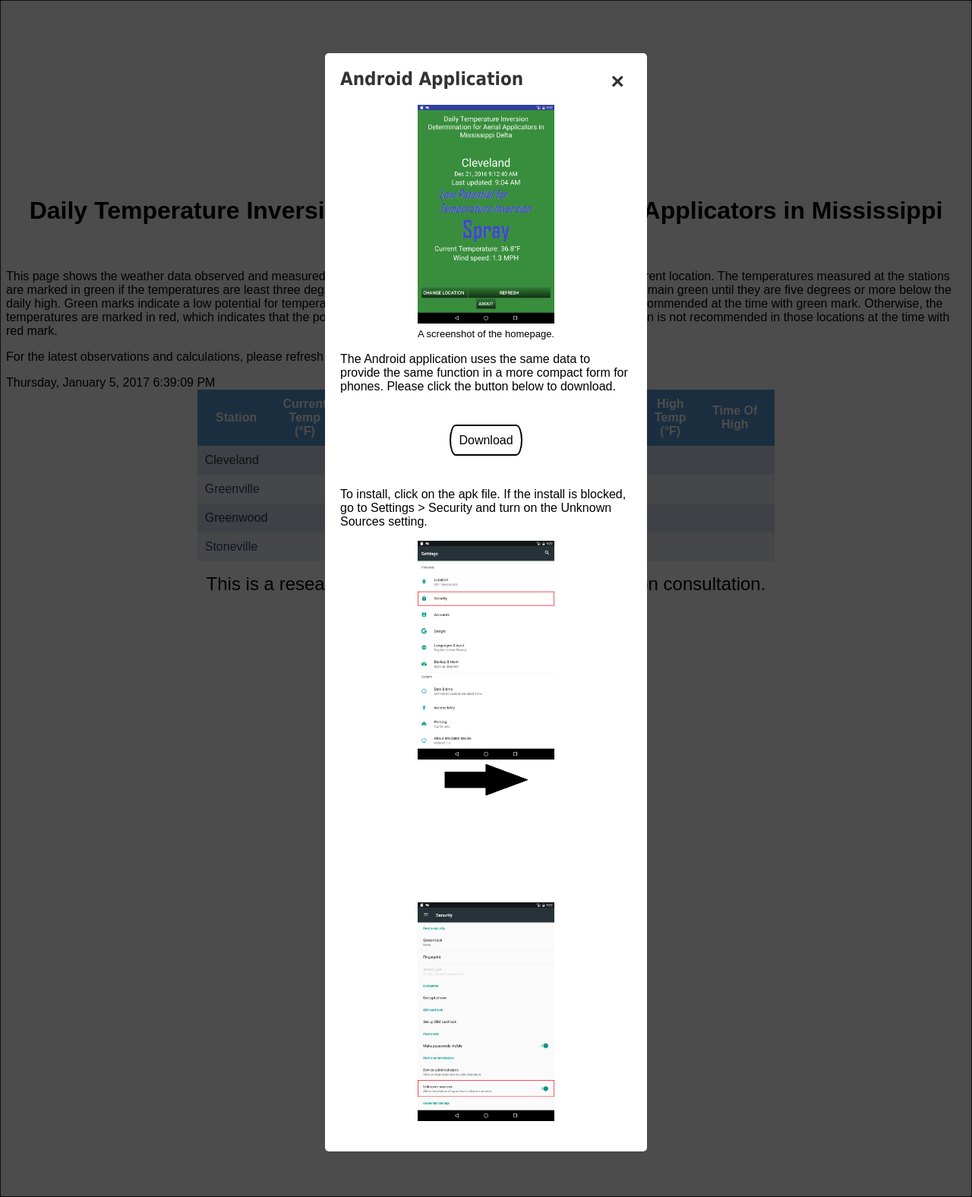
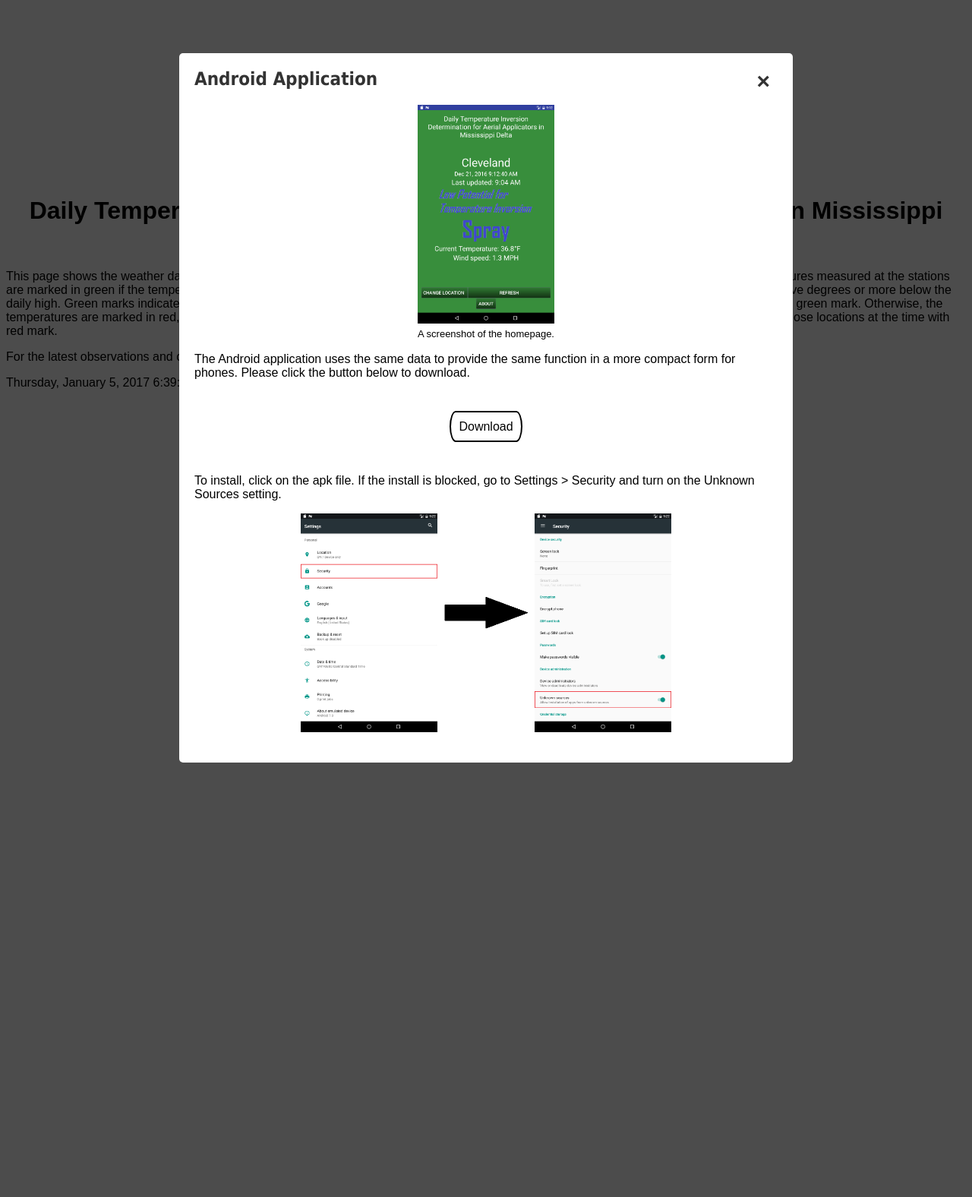
Before and after one commit to kaskrin13/tempinversion, a Django app: template polls/templates/ti_test.html in a window 1280 px wide, after a click on "Android App Version". Shown: the whole page at 76% size. Run offline with Django 3.2, Linux system fonts and the light colour scheme; the template is opened without the code that fills it, so the values that code supplies are empty.

Commit message:
Fixed scrollbar and width

```diff
--- a/polls/templates/ti_test.html
+++ b/polls/templates/ti_test.html
@@ -150,7 +150,7 @@
 	  padding: 20px;
 	  background: #fff;
 	  border-radius: 5px;
-	  width: 30%;
+	  width: 60%;
 	  position: relative;
 	  transition: all 5s ease-in-out;
 	}
```
